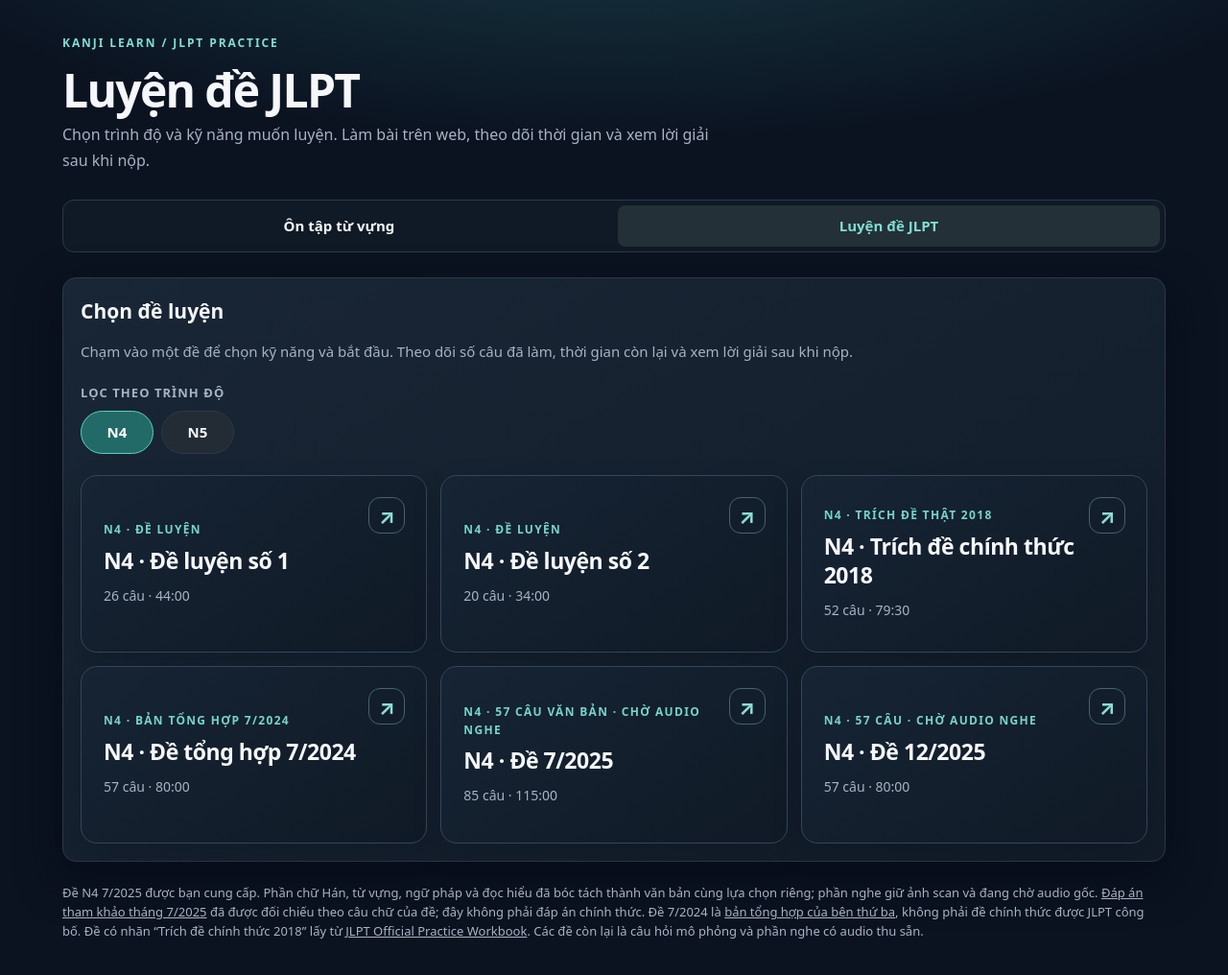
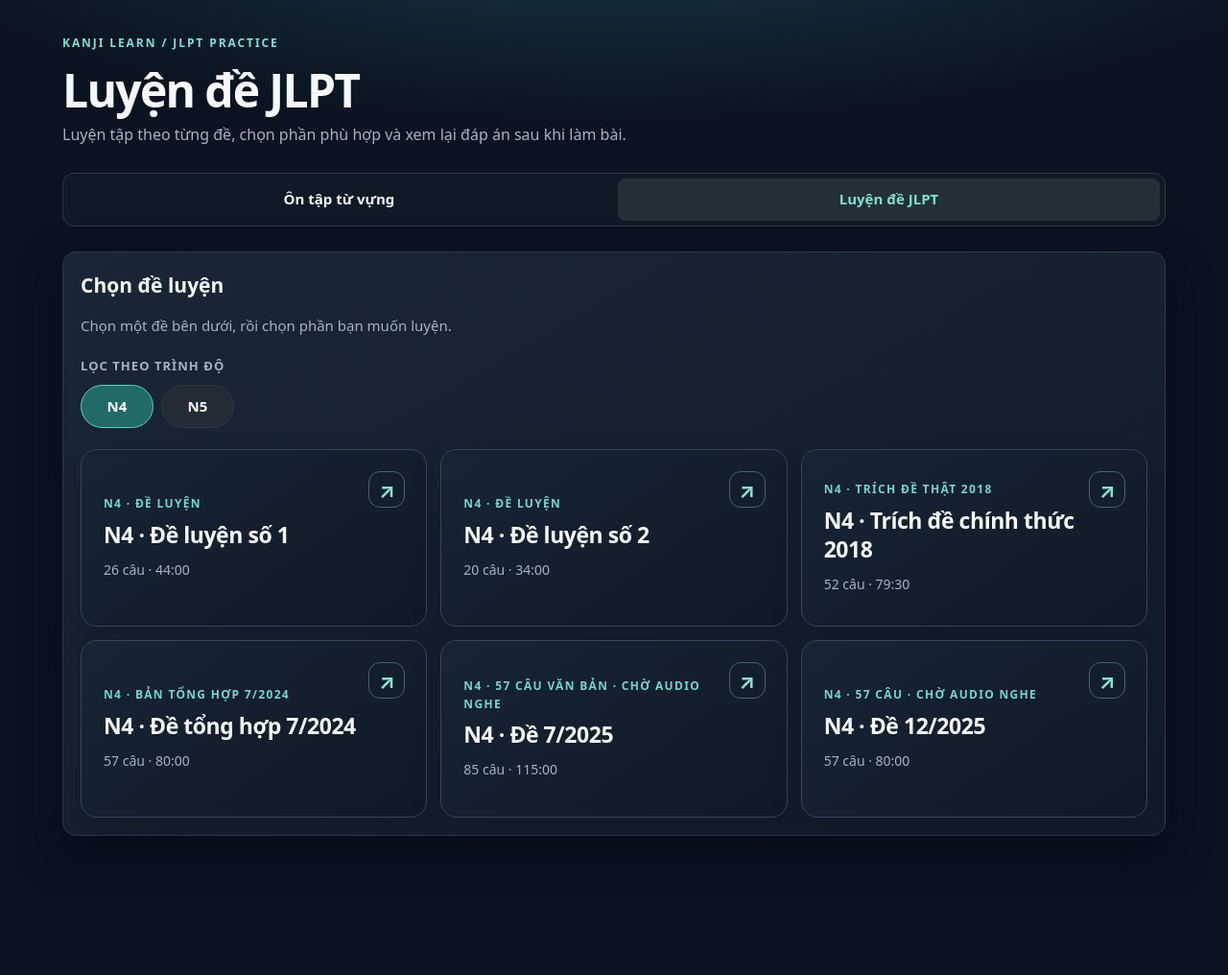
Before and after one commit to ptd150101/kanji-learn, a plain HTML site: page exam.html in a window 1280 px wide. Shown: the whole page at 96% size. After the commit the page ends 933 px from the top, so only its background shows below. Drawn offline with Linux system fonts and the light colour scheme.

Commit message:
Refine JLPT practice page copy for learners

```diff
--- a/exam.html
+++ b/exam.html
@@ -42,12 +42,11 @@ button{transition:background .16s,border-color .16s,transform .16s}button:not(:d
 </style>
 </head>
 <body><main class="app">
-<header><div><span class="eyebrow">KANJI LEARN / JLPT PRACTICE</span><h1>Luyện đề JLPT</h1><p class="sub">Chọn trình độ và kỹ năng muốn luyện. Làm bài trên web, theo dõi thời gian và xem lời giải sau khi nộp.</p></div></header>
+<header><div><span class="eyebrow">KANJI LEARN / JLPT PRACTICE</span><h1>Luyện đề JLPT</h1><p class="sub">Luyện tập theo từng đề, chọn phần phù hợp và xem lại đáp án sau khi làm bài.</p></div></header>
 <nav class="nav" aria-label="Khu học tập"><a href="vocabulary.html">Ôn tập từ vựng</a><a class="active" aria-current="page" href="exam.html">Luyện đề JLPT</a></nav>
 <section id="home">
   <div id="resumePanel" class="panel resume-panel hidden"><span class="eyebrow">BÀI ĐANG LÀM</span><h2 id="resumeTitle"></h2><p id="resumeInfo"></p><div class="actions"><button class="primary" id="resumeButton" type="button">Tiếp tục làm bài</button><button id="discardButton" type="button">Bỏ bài này</button></div></div>
-  <div class="panel"><h2>Chọn đề luyện</h2><p class="muted">Chạm vào một đề để chọn kỹ năng và bắt đầu. Theo dõi số câu đã làm, thời gian còn lại và xem lời giải sau khi nộp.</p><div class="filter-label">Lọc theo trình độ</div><div id="levels" class="filters" aria-label="Cấp độ"></div><div id="cards" class="cards"></div></div>
-  <p class="source">Đề N4 7/2025 được bạn cung cấp. Phần chữ Hán, từ vựng, ngữ pháp và đọc hiểu đã bóc tách thành văn bản cùng lựa chọn riêng; phần nghe giữ ảnh scan và đang chờ audio gốc. <a href="https://aixinjp.com/a/lianxifangshi/zhentidaan/2025/0708/1214.html" target="_blank" rel="noopener noreferrer">Đáp án tham khảo tháng 7/2025</a> đã được đối chiếu theo câu chữ của đề; đây không phải đáp án chính thức. Đề 7/2024 là <a href="https://www.tiengnhatdongian.com/de-thi-jlpt-n4-thang-7-2024-bo-de-chuan-co-dap-an-va-file-nghe/" target="_blank" rel="noopener noreferrer">bản tổng hợp của bên thứ ba</a>, không phải đề chính thức được JLPT công bố. Đề có nhãn “Trích đề chính thức 2018” lấy từ <a href="https://www.jlpt.jp/e/samples/sampleindex.html" target="_blank" rel="noopener noreferrer">JLPT Official Practice Workbook</a>. Các đề còn lại là câu hỏi mô phỏng và phần nghe có audio thu sẵn.</p>
+  <div class="panel"><h2>Chọn đề luyện</h2><p class="muted">Chọn một đề bên dưới, rồi chọn phần bạn muốn luyện.</p><div class="filter-label">Lọc theo trình độ</div><div id="levels" class="filters" aria-label="Cấp độ"></div><div id="cards" class="cards"></div></div>
 </section>
 <dialog id="examDialog" class="exam-dialog" aria-labelledby="dialogTitle" aria-describedby="dialogSummary">
   <div class="dialog-head"><div><span class="eyebrow">CHUẨN BỊ LÀM BÀI</span><h2 id="dialogTitle"></h2></div><button type="button" id="dialogClose" class="dialog-close" aria-label="Đóng">×</button></div>
```
